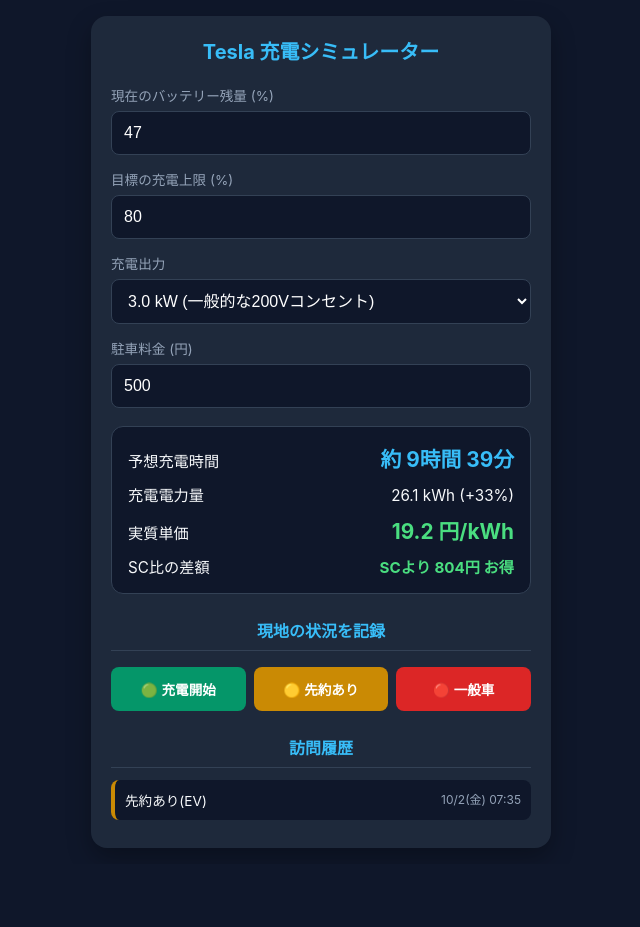
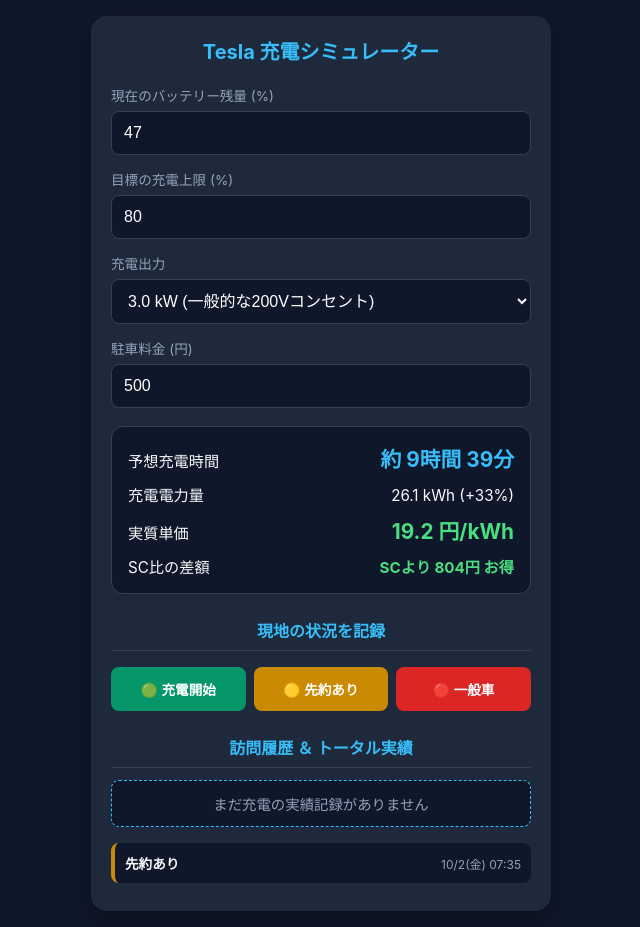
Before and after one commit to iSaacStephanos/Tesla_Charging-Cost_app, a plain HTML site: page index.html in a window 1280 px wide. Both pictures are taken after a click on the button "🟡 先約あり". Shown: the whole page, without its empty margins (319-959 px from the left). Before the commit the page ends 864 px from the top, so only its background shows below. Drawn offline with Linux system fonts and the light colour scheme.

Commit message:
index.html

```diff
--- a/index.html
+++ b/index.html
@@ -24,12 +24,16 @@
     .btn-success { background: #059669; }
     .btn-ev { background: #ca8a04; }
     .btn-ice { background: #dc2626; }
-    .log-list { list-style: none; padding: 0; margin: 0; max-height: 200px; overflow-y: auto; font-size: 0.85rem; }
-    .log-item { background: #0f172a; padding: 10px; margin-bottom: 8px; border-radius: 8px; display: flex; justify-content: space-between; border-left: 4px solid transparent; }
+
+    /* 履歴と統計用のスタイル追加 */
+    .summary-box { background: #0f172a; border: 1px dashed #38bdf8; border-radius: 8px; padding: 12px; margin-bottom: 16px; text-align: center; font-size: 0.9rem; }
+    .log-list { list-style: none; padding: 0; margin: 0; max-height: 250px; overflow-y: auto; font-size: 0.85rem; }
+    .log-item { background: #0f172a; padding: 10px; margin-bottom: 8px; border-radius: 8px; display: flex; justify-content: space-between; border-left: 4px solid transparent; align-items: center;}
     .log-success { border-left-color: #059669; }
     .log-ev { border-left-color: #ca8a04; }
     .log-ice { border-left-color: #dc2626; }
-    .log-time { color: #94a3b8; font-size: 0.75rem; }
+    .log-time { color: #94a3b8; font-size: 0.75rem; text-align: right; min-width: 80px;}
+    .log-details { font-size: 0.75rem; color: #cbd5e1; margin-top: 4px; }
   </style>
 </head>
 <body>
@@ -79,19 +83,24 @@
   <h2>現地の状況を記録</h2>
   <div class="btn-group">
     <button class="btn-success" onclick="saveLog('充電開始', 'log-success')">🟢 充電開始</button>
-    <button class="btn-ev" onclick="saveLog('先約あり(EV)', 'log-ev')">🟡 先約あり</button>
-    <button class="btn-ice" onclick="saveLog('一般車駐車', 'log-ice')">🔴 一般車</button>
+    <button class="btn-ev" onclick="saveLog('先約あり', 'log-ev')">🟡 先約あり</button>
+    <button class="btn-ice" onclick="saveLog('一般車', 'log-ice')">🔴 一般車</button>
   </div>
 
-  <h2>訪問履歴</h2>
+  <h2>訪問履歴 ＆ トータル実績</h2>
+
+  <div class="summary-box" id="totalStats">
+    <!-- ここに平均値と累計が自動計算されて入ります -->
+  </div>
+
   <ul class="log-list" id="logList"></ul>
 </div>
 
 <script>
-  const CAPACITY = 79.0;     // モデル3 ロングレンジ (kWh)
-  const EFFICIENCY = 0.90;   // 充電変換効率 (実効90%)
-  const SC_RATE = 50.0;      // SC標準単価 (円/kWh)
-  let logs = JSON.parse(localStorage.getItem('tesla_logs')) || [];
+  const CAPACITY = 79.0;
+  const EFFICIENCY = 0.90;
+  const SC_RATE = 50.0;
+  let logs = JSON.parse(localStorage.getItem('tesla_logs_v2')) || [];
 
   function calculate() {
     const current = parseFloat(document.getElementById('currentSoc').value) || 0;
@@ -118,37 +127,76 @@
       scCompEl.className = '';
     } else if (saving >= 0) {
       scCompEl.innerText = `SCより ${Math.round(saving).toLocaleString()}円 お得`;
-      scCompEl.className = '';
-      scCompEl.style.color = '#4ade80';
+      scCompEl.className = ''; scCompEl.style.color = '#4ade80';
     } else {
       scCompEl.innerText = `SCより ${Math.round(Math.abs(saving)).toLocaleString()}円 割高`;
       scCompEl.className = 'warning';
     }
+
+    return { fee, kwh, unitPrice };
   }
 
   function saveLog(status, typeClass) {
     const now = new Date();
     const days = ['日', '月', '火', '水', '木', '金', '土'];
     const dayOfWeek = days[now.getDay()];
-
-    // 日付と曜日のフォーマット（例: 10/2(金) 20:30）
     const timeStr = `${now.getMonth()+1}/${now.getDate()}(${dayOfWeek}) ${now.getHours().toString().padStart(2,'0')}:${now.getMinutes().toString().padStart(2,'0')}`;
 
-    logs.unshift({ time: timeStr, status: status, type: typeClass });
-    if(logs.length > 30) logs.pop();
-    localStorage.setItem('tesla_logs', JSON.stringify(logs));
+    // 現在の計算結果（料金、電力量、単価）を取得
+    const currentCalc = calculate();
+
+    logs.unshift({
+      time: timeStr,
+      status: status,
+      type: typeClass,
+      fee: currentCalc.fee,
+      kwh: currentCalc.kwh,
+      unitPrice: currentCalc.unitPrice
+    });
+
+    if(logs.length > 50) logs.pop(); // 最新50件まで保存
+    localStorage.setItem('tesla_logs_v2', JSON.stringify(logs));
     renderLogs();
   }
 
   function renderLogs() {
     const list = document.getElementById('logList');
     list.innerHTML = '';
+
+    let totalFee = 0;
+    let totalKwh = 0;
+    let chargeCount = 0;
+
     logs.forEach(log => {
+      // 履歴リストの描画
+      let detailsHtml = '';
+      if (log.status === '充電開始' && log.fee !== undefined) {
+        detailsHtml = `<div class="log-details">${log.fee.toLocaleString()}円 / ${log.unitPrice.toFixed(1)} 円/kWh</div>`;
+        totalFee += log.fee;
+        totalKwh += log.kwh;
+        chargeCount++;
+      }
+
       list.innerHTML += `<li class="log-item ${log.type}">
-        <span>${log.status}</span>
+        <div>
+          <span style="font-weight: bold;">${log.status}</span>
+          ${detailsHtml}
+        </div>
         <span class="log-time">${log.time}</span>
       </li>`;
     });
+
+    // 平均値・トータルの計算と描画
+    const statsBox = document.getElementById('totalStats');
+    if (chargeCount > 0) {
+      const avgUnitPrice = totalKwh > 0 ? (totalFee / totalKwh) : 0;
+      statsBox.innerHTML = `
+        <div style="margin-bottom: 8px; color: #94a3b8;">累計 ${chargeCount}回 / ${totalFee.toLocaleString()}円</div>
+        <div>トータル平均単価: <span class="highlight-green">${avgUnitPrice.toFixed(1)} 円/kWh</span></div>
+      `;
+    } else {
+      statsBox.innerHTML = '<div style="color: #94a3b8;">まだ充電の実績記録がありません</div>';
+    }
   }
 
   document.querySelectorAll('input, select').forEach(el => el.addEventListener('input', calculate));
```
